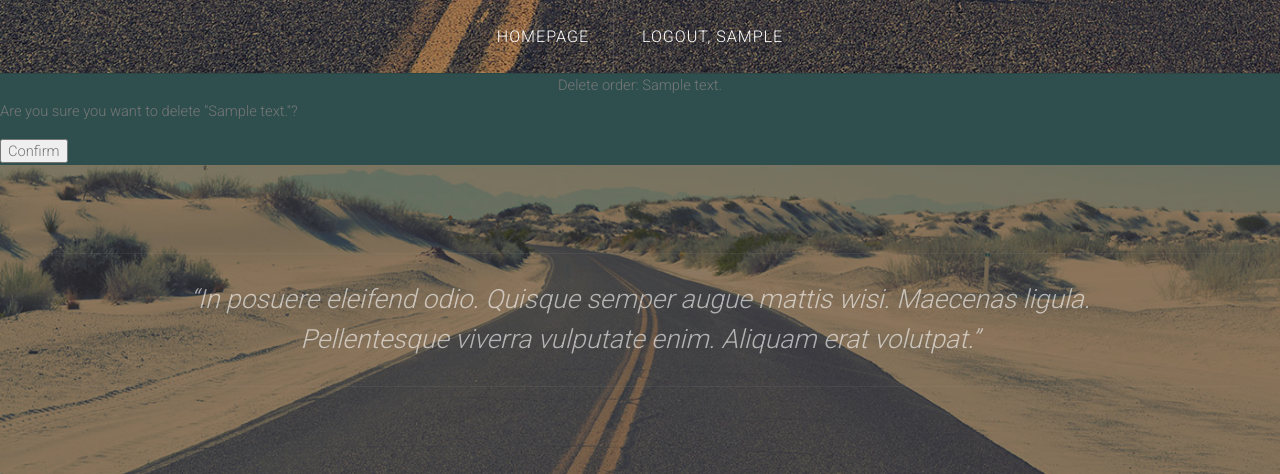
After one commit to GSYankov/Autoworld, a Django app: page /orders/edit/1 in a window 1280 px wide. The commit adds this page. Shown: the top 474 px of the page. Run offline with Django 3.2, Linux system fonts and the light colour scheme; a user stored in the database is signed in; tables that the repository leaves empty hold one stand-in row (values such as "Sample post"); some libraries are stand-ins or nearby versions.

Commit message:
Present offer delete and edit functionality

```diff
--- a/orders/models.py
+++ b/orders/models.py
@@ -1,7 +1,7 @@
 from django.conf import settings
 from django.db import models
 from django.db.models.deletion import CASCADE
-
+from django.urls import reverse
 
 class Order(models.Model):
     customer = models.ForeignKey(
@@ -11,6 +11,9 @@ class Order(models.Model):
     created_at = models.DateTimeField(auto_now_add=True)
     updated_at = models.DateTimeField(auto_now=True)
     description = models.TextField()
+
+    # def get_absolute_url(self):
+    #     return reverse('order-detail', kwargs={'pk': self.pk})
 
     def __str__(self) -> str:
         return self.description
--- a/orders/urls.py
+++ b/orders/urls.py
@@ -1,4 +1,4 @@
-from orders.views import OrderCreateView, orders_list, MyOrdersList, make_offer, MyOffersList, MyOrdersCustomerList, GetOffersListByOrderId, accept_offer
+from orders.views import OrderCreateView, OrderDelete, OrderUpdate, orders_list, MyOrdersList, make_offer, MyOffersList, MyOrdersCustomerList, GetOffersListByOrderId, accept_offer
 from django.urls import path, include
 
 
@@ -10,5 +10,9 @@ urlpatterns = [
     path('offer/<int:order_id>', make_offer, name='make offer'),
     path('my/offers/', MyOffersList.as_view(), name='my offers'),
     path('getoffers/<int:order_id>', GetOffersListByOrderId.as_view(), name='get offers by order id'),
-    path('accept/offer/<int:offer_id>', accept_offer, name='accept offer')
+    path('accept/offer/<int:offer_id>', accept_offer, name='accept offer'),
+    path('edit/<int:pk>', OrderUpdate.as_view(), name='edit order'),
+    path('delete/<int:pk>', OrderDelete.as_view(), name='order delete'),
+
+    # path('details/<int:pk>', OrderUpdate, name='order detail')
 ]
--- a/orders/views.py
+++ b/orders/views.py
@@ -1,4 +1,6 @@
 from django.contrib.auth.decorators import login_required
+from django.urls import reverse_lazy
+from django.views.generic.edit import DeleteView, UpdateView
 import orders
 from orders.models import Offer, Order
 from django.shortcuts import redirect, render
@@ -6,9 +8,10 @@ from django.views.generic import ListView, DetailView, CreateView
 from django.contrib.auth.models import User
 from django.views.decorators.http import require_safe, require_POST
 from orders.forms import OfferForm
+from django.contrib.auth.mixins import LoginRequiredMixin
 
 
-class OrderCreateView(CreateView):
+class OrderCreateView(LoginRequiredMixin, CreateView):
     model = Order
     template_name = 'orders/create-order.html'
     fields = ('description',)
@@ -34,7 +37,7 @@ def orders_list(request):
     return render(request, 'orders/list-orders.html', context)
 
 
-class MyOrdersList(ListView):
+class MyOrdersList(LoginRequiredMixin, ListView):
     model = Order
     template_name = 'orders/list-orders.html'
 
@@ -53,7 +56,7 @@ def make_offer(request, order_id):
         return redirect('orders list')
 
 
-class MyOffersList(ListView):
+class MyOffersList(LoginRequiredMixin, ListView):
     model = Offer
     template_name = 'orders/list-offers.html'
 
@@ -61,7 +64,7 @@ class MyOffersList(ListView):
         return Offer.objects.filter(trader=self.request.user)
 
 
-class MyOrdersCustomerList(ListView):
+class MyOrdersCustomerList(LoginRequiredMixin, ListView):
     model = Order
     template_name = 'orders/list-orders-customer.html'
 
@@ -72,16 +75,30 @@ class MyOrdersCustomerList(ListView):
         return queryset
 
 
-class GetOffersListByOrderId(ListView):
+class GetOffersListByOrderId(LoginRequiredMixin, ListView):
     model = Offer
     template_name = 'orders/list-offers-by-order.html'
 
     def get_queryset(self):
         return Offer.objects.filter(order__id=self.kwargs['order_id'])
 
+
 @require_POST
 def accept_offer(request, offer_id):
-    offer= Offer.objects.get(id=offer_id)
+    offer = Offer.objects.get(id=offer_id)
     offer.isAccepted = True
     offer.save()
     return redirect('my orders customer')
+
+
+class OrderUpdate(LoginRequiredMixin, UpdateView):
+    model = Order
+    fields = ['description']
+    template_name = 'orders/order-edit.html'
+    success_url = '/'
+
+
+class OrderDelete(LoginRequiredMixin, DeleteView):
+    model = Order
+    success_url = reverse_lazy('my offers')
+    template_name = 'orders/order-delete.html'
--- a/templates/orders/list-orders-customer.html
+++ b/templates/orders/list-orders-customer.html
@@ -20,9 +20,10 @@
         <div class="card-body">
           <p>Description: {{ order.description }} - {{order.offer_set.count}}</p>
           <p>Orders count: {{order.offer_set.count}}</p>
+          <a href="{% url 'edit order' order.id %}">Edit</a>
+          <a href="{% url 'order delete' order.id %}">Delete</a>
         </div>
       </div>
-        <!-- <a href="{% url 'get offers by order id' order.id %}">{{ order.description }} - {{order.offer_set.count}} </a> -->
     </a>
     </li>
     {% empty %}
--- /dev/null
+++ b/templates/orders/order-edit.html
@@ -0,0 +1,11 @@
+{% extends 'base.html' %}
+
+{% block content %}
+
+<h1>Delete order: {{order}}</h1>
+<form method="post">
+    {% csrf_token %}
+    <p>Are you sure you want to delete "{{ order }}"?</p>
+    <input type="submit" value="Confirm">
+</form>
+{% endblock %}
```
Also changed, not shown: templates/orders/order-delete.html (added, +11 -0 lines).
